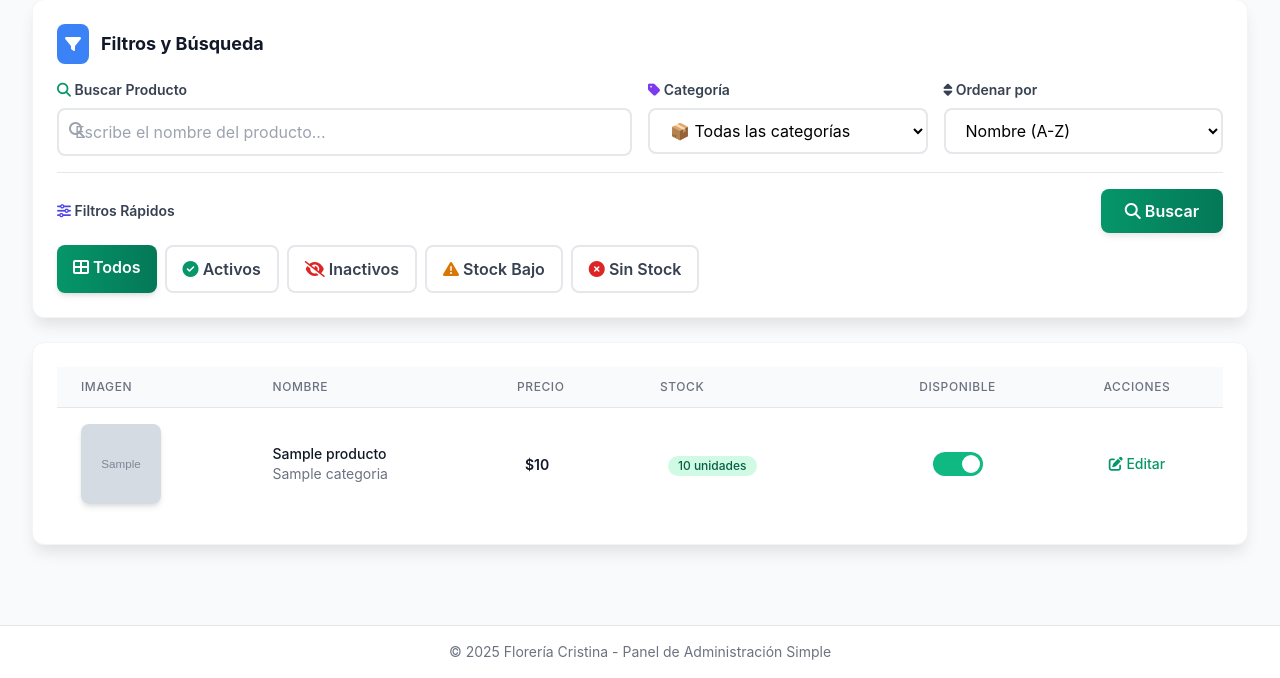
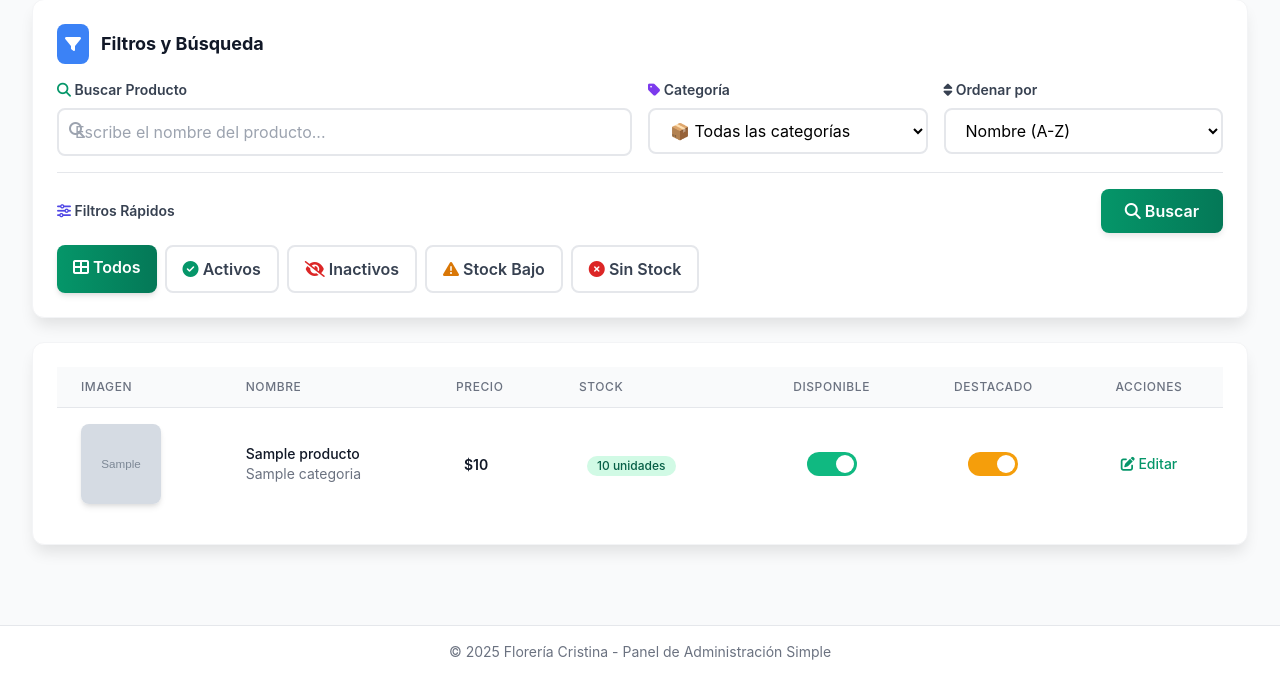
Before and after one commit to mazzuccoda/e-comerce-floreria, a Django app: page /admin-simple/productos/ in a window 1280 px wide. Shown: the part 309-987 px from the top of the page. Run offline with Django 5.2, Linux system fonts and the light colour scheme; a user stored in the database is signed in; tables that the repository leaves empty hold one stand-in row (values such as "Sample post"); grey boxes marked "Sample" are stand-in pictures; parts of the project's set-up code (start-up, migrations or seed data) failed here and were passed over.

Commit message:
Feature: agregar toggle Destacado en panel admin - Agregar columna Destacado en tabla de productos (desktop) - Toggle amarillo para marcar/desmarcar destacado - Toggle destacado en tarjetas móviles - Endpoint toggle-destacado en backend - CSS slider-yellow para destacado

```diff
--- a/admin_simple/templates/admin_simple/base.html
+++ b/admin_simple/templates/admin_simple/base.html
@@ -129,6 +129,10 @@
         input:checked + .slider:before {
             transform: translateX(26px);
         }
+        /* Slider amarillo para destacado */
+        input:checked + .slider-yellow {
+            background-color: #f59e0b;
+        }
     </style>
 
     {% block extra_css %}{% endblock %}
--- a/admin_simple/templates/admin_simple/productos_list.html
+++ b/admin_simple/templates/admin_simple/productos_list.html
@@ -131,6 +131,9 @@
                         Disponible
                     </th>
                     <th class="px-6 py-3 text-center text-xs font-medium text-gray-500 uppercase tracking-wider">
+                        Destacado
+                    </th>
+                    <th class="px-6 py-3 text-center text-xs font-medium text-gray-500 uppercase tracking-wider">
                         Acciones
                     </th>
                 </tr>
@@ -206,6 +209,17 @@
                         </label>
                     </td>
 
+                    <!-- Destacado (toggle) -->
+                    <td class="px-6 py-4 whitespace-nowrap text-center">
+                        <label class="toggle-switch inline-block">
+                            <input type="checkbox"
+                                   class="destacado-toggle"
+                                   data-producto-id="{{ producto.id }}"
+                                   {% if producto.is_featured %}checked{% endif %}>
+                            <span class="slider slider-yellow"></span>
+                        </label>
+                    </td>
+
                     <!-- Acciones -->
                     <td class="px-6 py-4 whitespace-nowrap text-center text-sm font-medium">
                         <a href="{% url 'admin_simple:producto-edit' producto.id %}"
@@ -216,7 +230,7 @@
                 </tr>
                 {% empty %}
                 <tr>
-                    <td colspan="6" class="px-6 py-12 text-center">
+                    <td colspan="7" class="px-6 py-12 text-center">
                         <i class="fas fa-inbox text-gray-400 text-4xl mb-4"></i>
                         <p class="text-gray-500">No se encontraron productos</p>
                     </td>
@@ -275,6 +289,25 @@
                             <span class="slider"></span>
                         </label>
                         <span class="text-xs text-green-600 font-medium">Activo</span>
+                    </div>
+                </div>
+
+                <!-- Toggle destacado -->
+                <div class="flex items-center justify-between mb-3">
+                    <span class="text-sm font-medium text-gray-700">
+                        <i class="fas fa-star text-yellow-500 mr-1"></i>
+                        Destacado:
+                    </span>
+                    <div class="flex items-center space-x-2">
+                        <span class="text-xs text-gray-500">No</span>
+                        <label class="toggle-switch">
+                            <input type="checkbox"
+                                   class="destacado-toggle"
+                                   data-producto-id="{{ producto.id }}"
+                                   {% if producto.is_featured %}checked{% endif %}>
+                            <span class="slider slider-yellow"></span>
+                        </label>
+                        <span class="text-xs text-yellow-600 font-medium">Sí</span>
                     </div>
                 </div>
 
@@ -454,6 +487,31 @@ $('.disponible-toggle').change(function() {
     });
 });
 
+// Toggle Destacado
+$('.destacado-toggle').change(function() {
+    const productoId = $(this).data('producto-id');
+    const toggle = $(this);
+
+    $.ajax({
+        url: `/admin-simple/productos/${productoId}/toggle-destacado/`,
+        method: 'POST',
+        headers: {'X-CSRFToken': csrftoken},
+        success: function(response) {
+            if (response.success) {
+                // Mostrar mensaje temporal
+                const message = $('<div class="fixed top-4 right-4 bg-yellow-500 text-white px-6 py-3 rounded-lg shadow-lg z-50"></div>')
+                    .text(response.message);
+                $('body').append(message);
+                setTimeout(() => message.fadeOut(() => message.remove()), 2000);
+            }
+        },
+        error: function() {
+            toggle.prop('checked', !toggle.prop('checked'));
+            alert('Error al actualizar el producto');
+        }
+    });
+});
+
 // Edición inline de precio y stock
 $('.editable-field').each(function() {
     const container = $(this);
--- a/admin_simple/urls.py
+++ b/admin_simple/urls.py
@@ -12,6 +12,7 @@ urlpatterns = [
     path('productos/', views.productos_list, name='productos-list'),
     path('productos/<int:pk>/editar/', views.producto_edit, name='producto-edit'),
     path('productos/<int:pk>/toggle/', views.producto_toggle, name='producto-toggle'),
+    path('productos/<int:pk>/toggle-destacado/', views.producto_toggle_destacado, name='producto-toggle-destacado'),
     path('productos/<int:pk>/update-field/', views.producto_update_field, name='producto-update-field'),
 
     # Pedidos
--- a/admin_simple/views.py
+++ b/admin_simple/views.py
@@ -200,6 +200,33 @@ def producto_toggle(request, pk):
         })
     except Exception as e:
         logger.error(f'Error toggling producto {pk}: {str(e)}')
+        return JsonResponse({
+            'success': False,
+            'error': str(e)
+        }, status=400)
+
+
+@login_required
+@user_passes_test(is_superuser, login_url='/admin/')
+@require_POST
+def producto_toggle_destacado(request, pk):
+    """
+    Toggle destacado de un producto (AJAX)
+    """
+    try:
+        producto = get_object_or_404(Producto, pk=pk)
+        producto.is_featured = not producto.is_featured
+        producto.save()
+
+        logger.info(f'Producto {producto.id} destacado cambiado a {producto.is_featured} por {request.user.username}')
+
+        return JsonResponse({
+            'success': True,
+            'is_featured': producto.is_featured,
+            'message': f'Producto {"marcado como destacado" if producto.is_featured else "desmarcado como destacado"}'
+        })
+    except Exception as e:
+        logger.error(f'Error toggling destacado producto {pk}: {str(e)}')
         return JsonResponse({
             'success': False,
             'error': str(e)
```
